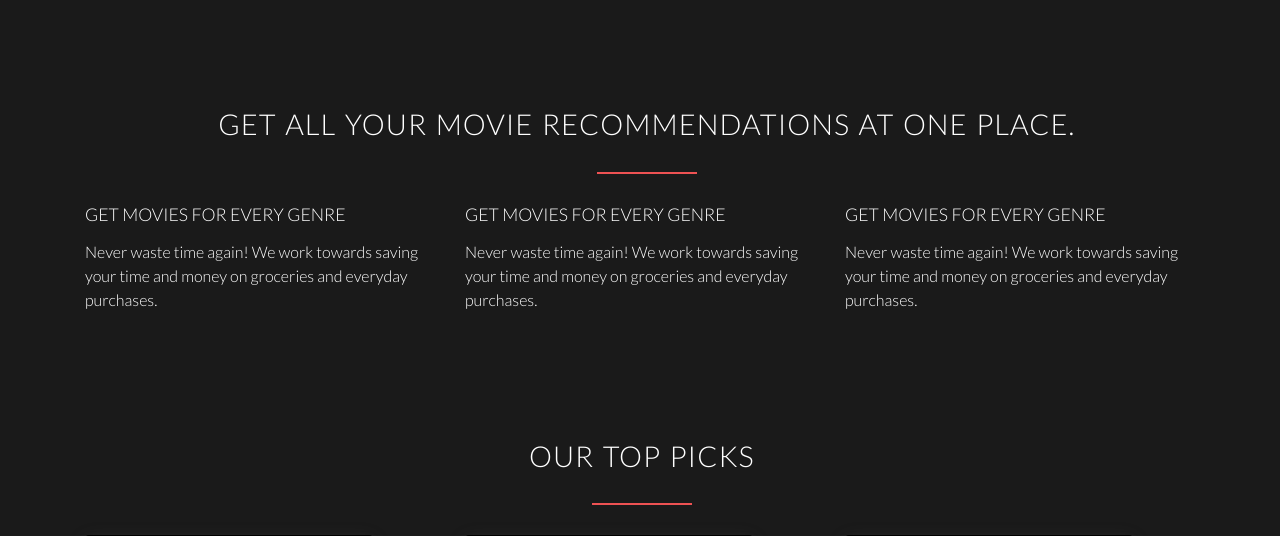
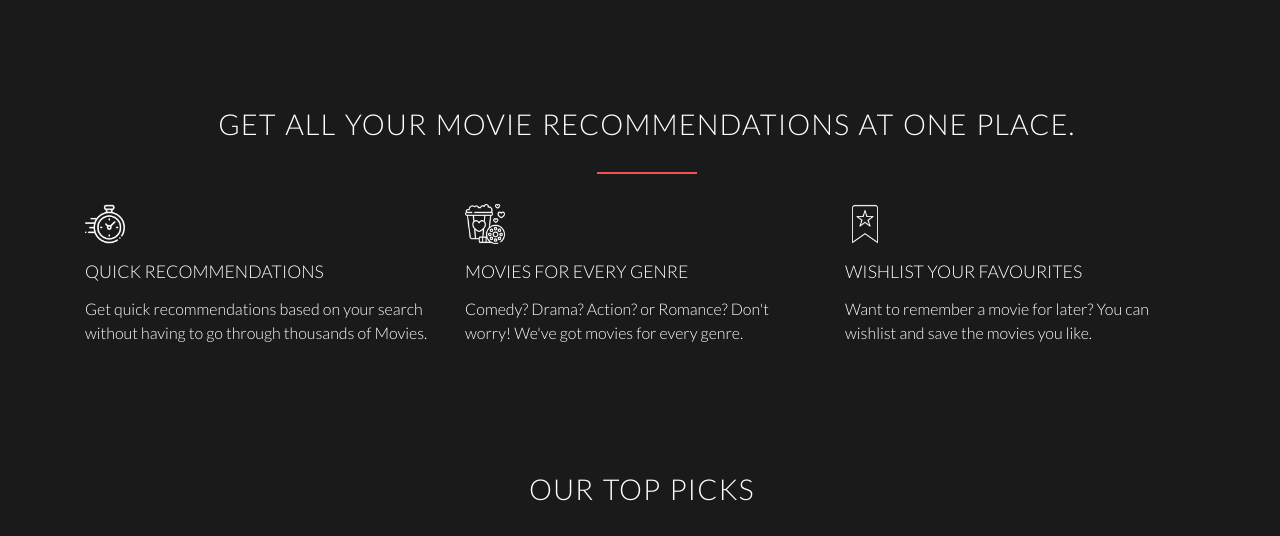
Before and after one commit to sukhada111/Moviezilla, a Django app: page / in a window 1280 px wide. Shown: the part 635-1171 px from the top of the page. Run offline with Django 3.2, Linux system fonts and the light colour scheme; data that the repository does not hold is empty; parts of the project's set-up code (start-up, migrations or seed data) failed here and were passed over; some libraries are stand-ins or nearby versions; some web fonts are replaced.

Commit message:
Final Commit

```diff
--- a/Moviezilla_project/home/templates/base.html
+++ b/Moviezilla_project/home/templates/base.html
@@ -5,6 +5,8 @@
     <meta http-equiv="X-UA-Compatible" content="IE=edge">
     <meta name="viewport" content="width=device-width, initial-scale=1.0">
     <title>Moviezilla | {% block title %}{% endblock title %}</title>
+    <script src="https://use.fontawesome.com/78d1a18a5e.js"></script>
+    <link rel="stylesheet" href="https://cdnjs.cloudflare.com/ajax/libs/font-awesome/4.7.0/css/font-awesome.min.css">
     <link rel="preconnect" href="https://fonts.gstatic.com">
 
     <link href="https://fonts.googleapis.com/css2?family=Ranchers&display=swap" rel="stylesheet">
--- a/Moviezilla_project/home/templates/index.html
+++ b/Moviezilla_project/home/templates/index.html
@@ -137,7 +137,7 @@ p{
                <a class="btn btn-outline-danger button-ghost btn-md" href="{% url 'aboutUs' %}">Know more</a>
                {% else %}
                <a class="btn button-all btn-md" href="{% url 'signupuser' %}" style="margin-right: 3.5%;">Sign Up</a>
-               <a class="btn btn-outline-danger button-ghost btn-md" href="#">Recommend</a>
+               <a class="btn btn-outline-danger button-ghost btn-md" href="{% url 'loginuser' %}">Recommend</a>
                {% endif %}
           </div>
       </div>
@@ -158,25 +158,26 @@ p{
   </div>
   <div class="row">
     <div class="col-sm-4">
-      <h3>Get Movies for every Genre</h3>
+      <img src="{%static 'home/clock.png' %}" alt="" height="40px" width="40px" style="margin-bottom: 5%;">
+      <h3>Quick Recommendations</h3>
                 <p>
-                    Never waste time again! We work towards saving your time and money on groceries and everyday purchases.
-
+                   Get quick recommendations based on your search without having to go through thousands of Movies.
                 </p>
     </div>
     <div class="col-sm-4">
-      <h3>Get Movies for every Genre</h3>
-                <p>
-                    Never waste time again! We work towards saving your time and money on groceries and everyday purchases.
-
-                </p>
+      <img src="{%static 'home/cinema.png' %}" alt="" height="40px" width="40px" style="margin-bottom: 5%;">
+      <h3>Movies for every Genre</h3>
+      <p>
+           Comedy? Drama? Action? or Romance? Don't worry! We've got movies for every genre.
+      </p>
     </div>
     <div class="col-sm-4">
-      <h3>Get Movies for every Genre</h3>
-                <p>
-                    Never waste time again! We work towards saving your time and money on groceries and everyday purchases.
+      <img src="{%static 'home/wish-list.png' %}" alt="" height="40px" width="40px" style="margin-bottom: 5%;">
 
-                </p>
+      <h3>Wishlist your Favourites</h3>
+            <p>
+              Want to remember a movie for later? You can wishlist and save the movies you like.
+            </p>
     </div>
 
   </div>
--- a/Moviezilla_project/recommend/templates/recommend/dashboard.html
+++ b/Moviezilla_project/recommend/templates/recommend/dashboard.html
@@ -213,16 +213,18 @@ p{
           <img src=" https://image.tmdb.org/t/p/w185/{{ film_recom.poster_path }}" alt="" class="card-img-top" height="300px">
           <div class="card-body">
             <h6 style="color: #fff;">{{ film_recom.title }}</h6>
+            <div class="container" style="height: 70px;">
             <p class="card-text" style="margin-bottom: 3%;"><em>{{ film_recom.tagline }}</em></p><br>
+          </div>
             <p style="color: #fff;" class="card-text"><img src="{%static 'recommend/favourite.png' %}" alt="" height="15px" width="15px">: <span style="color: #ee5253;">{{ film_recom.vote_average }}</span></p>
             <p class="card-text" style="color: #fff;"><strong>Genre: </strong><span style="color: #ee5253; text-decoration: underline;">{{ film_recom.genre }}</span></p>
 
-            <a href="#" onclick="$('#OutBtn').click()" class="nav-link">Wishlist</a>
+            <a href="#" onclick="$('#OutBtn').click()" class="nav-link btn btn-danger "><img src="{%static 'recommend/heart.png' %}" alt="" height="15px" width="15px" style="margin-right: 2%;" >Wishlist</a>
             <form style='display: none;' method="POST" action="{% url 'wishlist' %}">
                 {% csrf_token %}
                 <input type="text" name="movie_name" value="{{ film_recom.title }}">
 
-                <button id="OutBtn" type="submit">Wishlist</button>
+                <button id="OutBtn" type="submit" class="button-ghost">Wishlist</button>
             </form>
           </div>
         </div>
--- a/Moviezilla_project/userprofile/views.py
+++ b/Moviezilla_project/userprofile/views.py
@@ -14,7 +14,6 @@ def userprofile(request):
     for i in range(len(movies)):
         movv.append(movies[i].movie_name)
 
-    print(movv)
     film_data=[]
     for film in movv:
                     #search query
```
Also changed, not shown: Moviezilla_project/userprofile/templates/userprofile/profile.html (+11 -6 lines), Moviezilla_project/db.sqlite3, Moviezilla_project/home/static/home/cinema.png (added), Moviezilla_project/home/static/home/clock.png (added), Moviezilla_project/home/static/home/wish-list.png (added), Moviezilla_project/recommend/static/recommend/heart.png (added).
